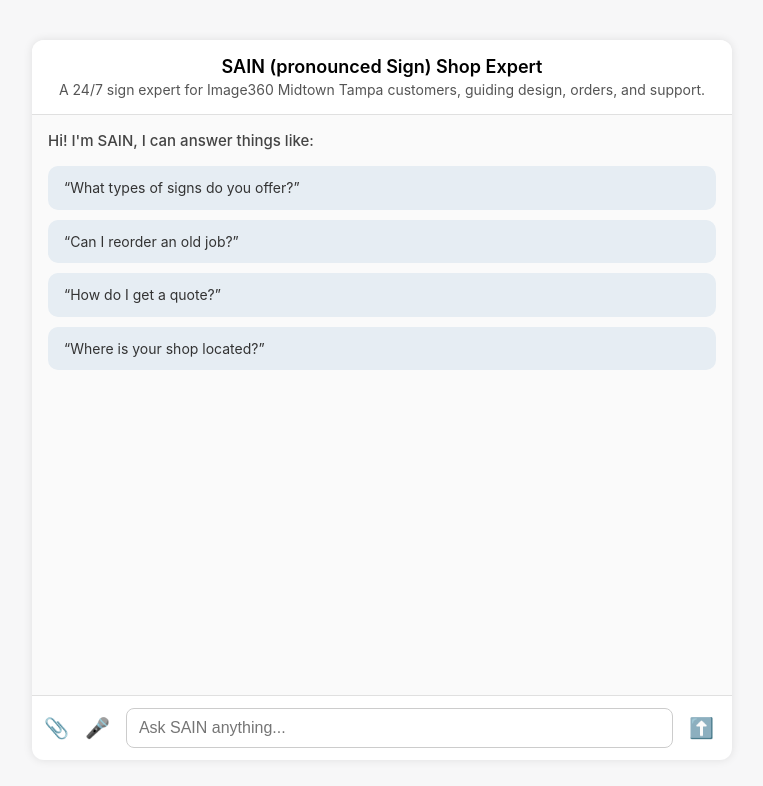
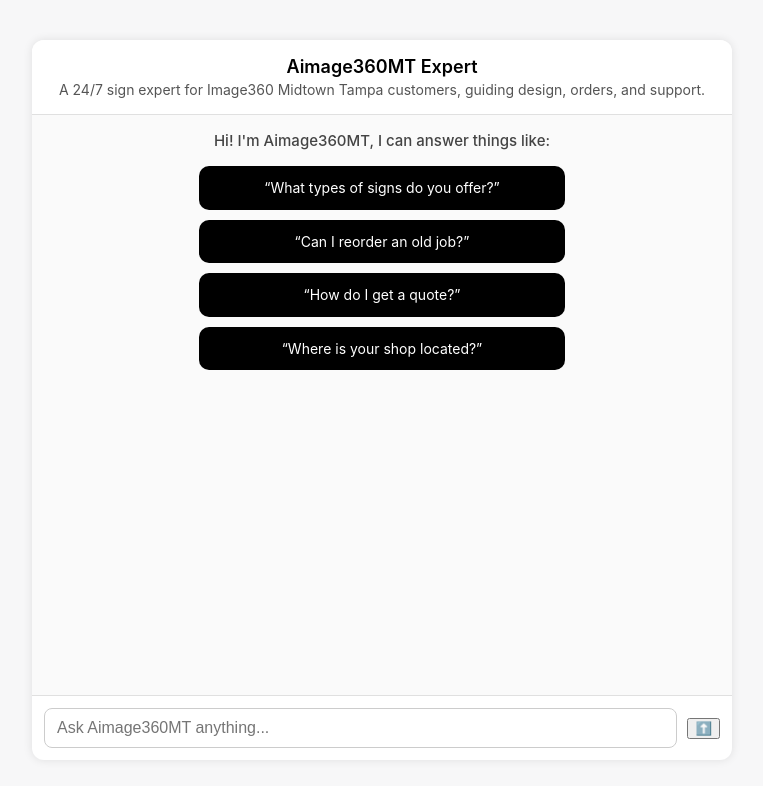
Before and after one commit to Image360MT/sain-assistant, a website: page index.html in a window 1280 px wide. Shown: the whole page, without its empty margins (258-1021 px from the left). Drawn offline with Linux system fonts and the light colour scheme.

Commit message:
Update layout and styles for Aimage360MT Assistant

```diff
--- a/index.html
+++ b/index.html
@@ -3,7 +3,7 @@
 <head>
   <meta charset="UTF-8" />
   <meta name="viewport" content="width=device-width, initial-scale=1.0" />
-  <title>SAIN Assistant</title>
+  <title>Aimage360MT Assistant</title>
   <style>
     body {
       font-family: 'Inter', sans-serif;
@@ -77,22 +77,6 @@
       gap: 10px;
     }
 
-    .chat-input input[type="file"] {
-      display: none;
-    }
-
-    .chat-input label, .chat-input button.icon-button {
-      background: none;
-      border: none;
-      cursor: pointer;
-      font-size: 20px;
-      color: #004785;
-    }
-
-    .chat-input label:hover, .chat-input button.icon-button:hover {
-      color: #003366;
-    }
-
     #userInput {
       flex: 1;
       padding: 10px 12px;
@@ -104,6 +88,7 @@
     .quick-prompts {
       display: flex;
       flex-direction: column;
+      align-items: center;
       gap: 10px;
       margin-bottom: 16px;
     }
@@ -116,29 +101,31 @@
     }
 
     .prompt-box {
-      background-color: #e6edf3;
-      color: #333;
+      background-color: #000;
+      color: #fff;
       padding: 12px 16px;
       border-radius: 10px;
       cursor: pointer;
       font-size: 14px;
       line-height: 1.4;
+      width: 50%;
+      text-align: center;
     }
 
     .prompt-box:hover {
-      background-color: #d4e1eb;
+      background-color: #333;
     }
   </style>
 </head>
 <body>
   <div class="chat-wrapper">
     <div class="chat-header">
-      SAIN (pronounced Sign) Shop Expert
+      Aimage360MT Expert
       <div>A 24/7 sign expert for Image360 Midtown Tampa customers, guiding design, orders, and support.</div>
     </div>
     <div id="chatbox">
       <div id="prompts" class="quick-prompts">
-        <div class="prompt-heading">Hi! I'm SAIN, I can answer things like:</div>
+        <div class="prompt-heading">Hi! I'm Aimage360MT, I can answer things like:</div>
         <div class="prompt-box" onclick="sendPrompt('What types of signs do you offer?')">
           “What types of signs do you offer?”
         </div>
@@ -154,10 +141,7 @@
       </div>
     </div>
     <div class="chat-input">
-      <label for="fileInput">📎</label>
-      <input type="file" id="fileInput" />
-      <button class="icon-button" onclick="startDictation()">🎤</button>
-      <input id="userInput" type="text" placeholder="Ask SAIN anything..." />
+      <input id="userInput" type="text" placeholder="Ask Aimage360MT anything..." />
       <button class="icon-button" onclick="sendMessage()">⬆️</button>
     </div>
   </div>
@@ -191,23 +175,9 @@
       const data = await response.json();
       const assistantDiv = document.createElement('div');
       assistantDiv.className = 'message assistant';
-      assistantDiv.textContent = `SAIN: ${data.response}`;
+      assistantDiv.textContent = `Aimage360MT: ${data.response}`;
       chatbox.appendChild(assistantDiv);
       chatbox.scrollTop = chatbox.scrollHeight;
-    }
-
-    function startDictation() {
-      const input = document.getElementById('userInput');
-      if (!('webkitSpeechRecognition' in window)) {
-        alert('Voice recognition not supported in this browser.');
-        return;
-      }
-      const recognition = new webkitSpeechRecognition();
-      recognition.lang = 'en-US';
-      recognition.onresult = function(event) {
-        input.value = event.results[0][0].transcript;
-      };
-      recognition.start();
     }
   </script>
 </body>
```
